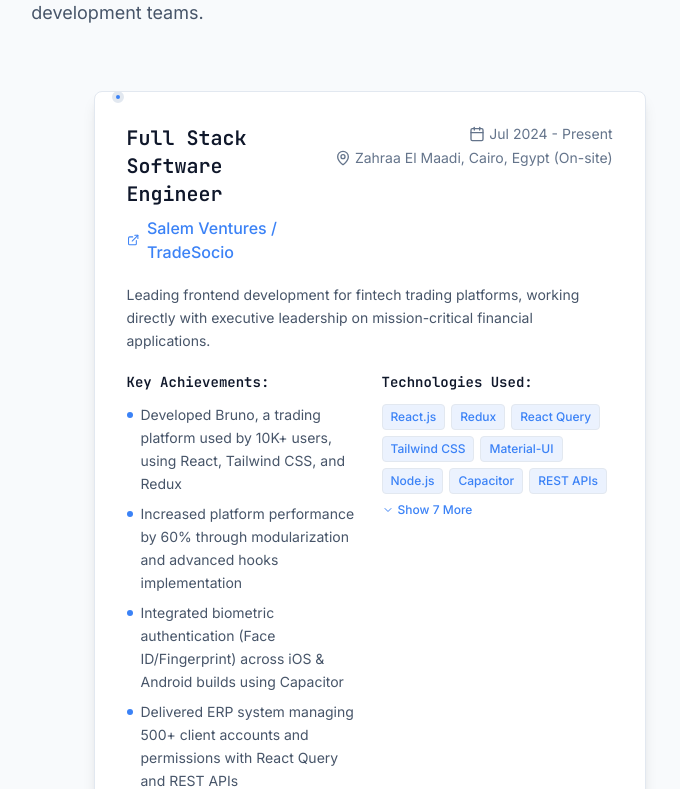
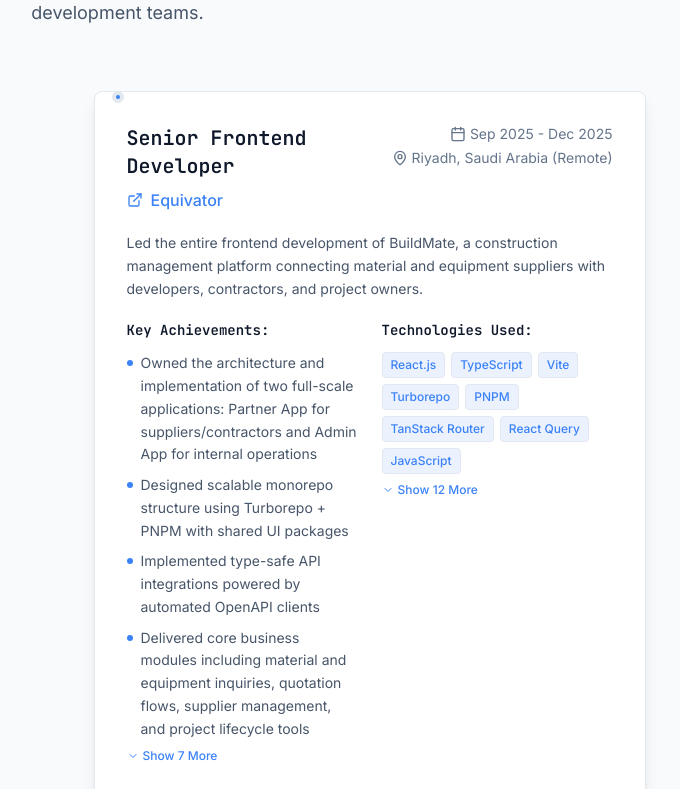
Before and after one commit to YousifAbozid/YousifAbozid.github.io, a React (Vite) app: page / in a window 1280 px wide. Shown: the part 2320-3109 px from the top of the page, without its empty margins (515-1195 px from the left). Built offline with nearby package versions, Linux system fonts and the light colour scheme.

Commit message:
Update resume PDF and dynamically calculate experience in About section

```diff
--- a/src/components/sections/About.tsx
+++ b/src/components/sections/About.tsx
@@ -58,7 +58,9 @@ export default function About() {
                   <h4 className="font-heading font-semibold text-l-text-1 dark:text-d-text-1 mb-2">
                     Experience
                   </h4>
-                  <p className="text-l-text-2 dark:text-d-text-2">4+ Years</p>
+                  <p className="text-l-text-2 dark:text-d-text-2">
+                    {new Date().getFullYear() - 2021}+ Years
+                  </p>
                 </div>
                 <div>
                   <h4 className="font-heading font-semibold text-l-text-1 dark:text-d-text-1 mb-2">
@@ -101,7 +103,7 @@ export default function About() {
                 </div>
                 <div className="bg-l-bg-2 dark:bg-d-bg-2 p-6 rounded-lg border border-border-l dark:border-border-d">
                   <div className="text-3xl font-heading font-bold text-primary mb-2">
-                    4+
+                    {new Date().getFullYear() - 2021}+
                   </div>
                   <div className="text-l-text-2 dark:text-d-text-2">
                     Years Experience
--- a/src/data/portfolio.ts
+++ b/src/data/portfolio.ts
@@ -70,7 +70,7 @@ export const personalInfo = {
   title: 'Full Stack Software Engineer',
   subtitle: 'Building scalable web applications with modern technologies',
   bio: [
-    'Passionate Full Stack Software Engineer with 4+ years of experience creating robust, scalable applications. Specialized in React, TypeScript, Node.js, and cloud technologies.',
+    `Passionate Full Stack Software Engineer with ${new Date().getFullYear() - 2021}+ years of experience creating robust, scalable applications. Specialized in React, TypeScript, Node.js, and cloud technologies.`,
     'I thrive on solving complex problems and delivering high-quality solutions that exceed expectations. My approach combines technical expertise with user-centered design thinking.',
     "When I'm not coding, you'll find me exploring new technologies, contributing to open source projects, or mentoring fellow developers in the community.",
   ],
@@ -88,10 +88,56 @@ export const personalInfo = {
 export const experiences: Experience[] = [
   {
     id: '1',
+    title: 'Senior Frontend Developer',
+    company: 'Equivator',
+    location: 'Riyadh, Saudi Arabia (Remote)',
+    startDate: new Date('2025-09-01'),
+    endDate: new Date('2025-12-04'),
+    description:
+      'Led the entire frontend development of BuildMate, a construction management platform connecting material and equipment suppliers with developers, contractors, and project owners.',
+    achievements: [
+      'Owned the architecture and implementation of two full-scale applications: Partner App for suppliers/contractors and Admin App for internal operations',
+      'Designed scalable monorepo structure using Turborepo + PNPM with shared UI packages',
+      'Implemented type-safe API integrations powered by automated OpenAPI clients',
+      'Delivered core business modules including material and equipment inquiries, quotation flows, supplier management, and project lifecycle tools',
+      'Built robust notifications system used across both applications',
+      'Collaborated remotely with distributed team across Egypt, Syria, Turkey, and the UAE',
+      'Worked closely with UI/UX designers, backend engineers, and QA teams to deliver fast, intuitive, and reliable web applications',
+      'Shaped product usability, performance, and consistency from component architecture to deployment workflows',
+      'Established deployment workflows across multiple environments (dev, staging, demo, production)',
+      'Successfully delivered production-ready platform that bridges construction suppliers and developers',
+      'Significantly improved procurement, communication, and operations across the construction ecosystem',
+    ],
+    technologies: [
+      'React.js',
+      'TypeScript',
+      'Vite',
+      'Turborepo',
+      'PNPM',
+      'TanStack Router',
+      'React Query',
+      'JavaScript',
+      'Tailwind CSS',
+      'REST APIs',
+      'JWT',
+      'ESLint',
+      'Prettier',
+      'CI/CD',
+      'OpenAPI',
+      'Monorepo Architecture',
+      'Remote Collaboration',
+      'Agile Methodologies',
+      'Construction Tech',
+      'Web Development',
+    ],
+  },
+  {
+    id: '2',
     title: 'Full Stack Software Engineer',
     company: 'Salem Ventures / TradeSocio',
     location: 'Zahraa El Maadi, Cairo, Egypt (On-site)',
     startDate: new Date('2024-07-01'),
+    endDate: new Date('2025-07-31'),
     description:
       'Leading frontend development for fintech trading platforms, working directly with executive leadership on mission-critical financial applications.',
     achievements: [
@@ -125,7 +171,7 @@ export const experiences: Experience[] = [
     ],
   },
   {
-    id: '2',
+    id: '3',
     title: 'Software Engineer',
     company: 'Mohandes Life Insurance',
     location: 'Dokki, Giza, Egypt (On-site)',
@@ -156,7 +202,7 @@ export const experiences: Experience[] = [
     ],
   },
   {
-    id: '3',
+    id: '4',
     title: 'Software Engineer',
     company: 'African Leadership Experience',
     location: 'Westlands, Nairobi, Kenya (Remote)',
@@ -196,7 +242,7 @@ export const experiences: Experience[] = [
     ],
   },
   {
-    id: '4',
+    id: '5',
     title: 'Software Engineer Intern',
     company: 'Gig Bud',
     location: 'Zagazig, Sharqia, Egypt (On-site)',
@@ -235,47 +281,107 @@ export const experiences: Experience[] = [
 ];
 
 export const skills: Skill[] = [
-  // Frontend
+  // Frontend Languages & Core
+  { name: 'HTML5', level: 95, category: 'frontend' },
+  { name: 'CSS3', level: 95, category: 'frontend' },
   { name: 'JavaScript', level: 95, category: 'frontend' },
+  { name: 'TypeScript', level: 90, category: 'frontend' },
+
+  // Frontend Frameworks & Libraries
   { name: 'React.js', level: 95, category: 'frontend' },
+  { name: 'React 19', level: 95, category: 'frontend' },
+  { name: 'Next.js', level: 90, category: 'frontend' },
+  { name: 'Vite', level: 90, category: 'frontend' },
   { name: 'Redux', level: 90, category: 'frontend' },
-  { name: 'React Query', level: 85, category: 'frontend' },
-  { name: 'Next.js', level: 90, category: 'frontend' },
-  { name: 'TypeScript', level: 85, category: 'frontend' },
-  { name: 'HTML5', level: 95, category: 'frontend' },
-  { name: 'CSS3', level: 90, category: 'frontend' },
+  { name: 'Context API', level: 90, category: 'frontend' },
+
+  // UI Libraries & Styling
   { name: 'Tailwind CSS', level: 95, category: 'frontend' },
+  { name: 'Tailwind CSS v4', level: 95, category: 'frontend' },
   { name: 'Material-UI', level: 90, category: 'frontend' },
+  { name: 'Bootstrap', level: 85, category: 'frontend' },
+  { name: 'Shadcn/UI', level: 85, category: 'frontend' },
+  { name: 'Styled Components', level: 80, category: 'frontend' },
+
+  // State Management & Data Fetching
+  { name: 'TanStack Query', level: 90, category: 'frontend' },
+  { name: 'React Query', level: 90, category: 'frontend' },
+  { name: 'TanStack Router', level: 85, category: 'frontend' },
+  { name: 'React Router', level: 90, category: 'frontend' },
+  { name: 'Apollo Client', level: 75, category: 'frontend' },
+
+  // Mobile & Cross-Platform
   { name: 'Capacitor', level: 85, category: 'frontend' },
+  { name: 'React Hook Form', level: 85, category: 'frontend' },
+  { name: 'Zod', level: 80, category: 'frontend' },
+  { name: 'Framer Motion', level: 80, category: 'frontend' },
+  { name: 'Lucide React', level: 85, category: 'frontend' },
 
-  // Backend
+  // Backend Languages & Runtime
   { name: 'Node.js', level: 90, category: 'backend' },
+  { name: 'Python', level: 70, category: 'backend' },
+  { name: 'C', level: 65, category: 'backend' },
+  { name: 'SQL', level: 85, category: 'backend' },
+  { name: 'Bash', level: 85, category: 'backend' },
+
+  // Backend Frameworks & Libraries
   { name: 'Express.js', level: 90, category: 'backend' },
+  { name: 'Mongoose', level: 85, category: 'backend' },
+
+  // APIs & Authentication
   { name: 'REST APIs', level: 95, category: 'backend' },
+  { name: 'OpenAPI', level: 85, category: 'backend' },
+  { name: 'Swagger', level: 85, category: 'backend' },
+  { name: 'GraphQL', level: 75, category: 'backend' },
+  { name: 'JWT', level: 90, category: 'backend' },
+  { name: 'Clerk Auth', level: 80, category: 'backend' },
+  { name: 'bcrypt', level: 85, category: 'backend' },
+  { name: 'CORS', level: 85, category: 'backend' },
+  { name: 'Webhooks', level: 80, category: 'backend' },
+  { name: 'Axios', level: 90, category: 'backend' },
+  { name: 'Fetch API', level: 95, category: 'backend' },
+
+  // Databases
   { name: 'MongoDB', level: 85, category: 'backend' },
   { name: 'PostgreSQL', level: 80, category: 'backend' },
-  { name: 'JWT', level: 90, category: 'backend' },
-  { name: 'bcrypt', level: 85, category: 'backend' },
-  { name: 'GraphQL', level: 75, category: 'backend' },
-  { name: 'Python', level: 70, category: 'backend' },
-  { name: 'C', level: 65, category: 'backend' },
 
-  // DevOps & Tools
+  // DevOps & Version Control
   { name: 'Git', level: 95, category: 'devops' },
   { name: 'GitHub', level: 95, category: 'devops' },
-  { name: 'GitHub Actions', level: 80, category: 'devops' },
+  { name: 'GitHub Actions', level: 85, category: 'devops' },
   { name: 'Azure DevOps', level: 75, category: 'devops' },
-  { name: 'ESLint', level: 85, category: 'devops' },
-  { name: 'Prettier', level: 85, category: 'devops' },
+  { name: 'CI/CD', level: 85, category: 'devops' },
+  { name: 'CircleCI', level: 70, category: 'devops' },
+
+  // Testing
+  { name: 'Jest', level: 80, category: 'devops' },
+  { name: 'Jasmine', level: 75, category: 'devops' },
+  { name: 'Cypress', level: 80, category: 'devops' },
+  { name: 'Playwright', level: 75, category: 'devops' },
+
+  // Code Quality & Tools
+  { name: 'ESLint', level: 90, category: 'devops' },
+  { name: 'Prettier', level: 90, category: 'devops' },
   { name: 'Husky', level: 85, category: 'devops' },
-  { name: 'CI/CD', level: 80, category: 'devops' },
+  { name: 'Turborepo', level: 85, category: 'devops' },
+  { name: 'PNPM', level: 85, category: 'devops' },
+
+  // Cloud & Deployment
   { name: 'AWS', level: 70, category: 'devops' },
-  { name: 'Linux', level: 75, category: 'devops' },
-  { name: 'Bash', level: 85, category: 'devops' },
-  { name: 'Shell Scripting', level: 85, category: 'devops' },
+  { name: 'Netlify', level: 80, category: 'devops' },
+  { name: 'Vercel', level: 85, category: 'devops' },
+  { name: 'Heroku', level: 75, category: 'devops' },
   { name: 'Docker', level: 65, category: 'devops' },
 
-  // Soft Skills
+  // Operating Systems & Shell
+  { name: 'Linux', level: 80, category: 'devops' },
+  { name: 'Shell Scripting', level: 85, category: 'devops' },
+
+  // Third-Party Services
+  { name: 'Stripe', level: 80, category: 'devops' },
+  { name: 'Cloudinary', level: 80, category: 'devops' },
+
+  // Soft Skills & Methodologies
   { name: 'Problem Solving', level: 95, category: 'soft' },
   { name: 'Team Leadership', level: 90, category: 'soft' },
   { name: 'Communication', level: 90, category: 'soft' },
@@ -284,6 +390,9 @@ export const skills: Skill[] = [
   { name: 'Code Review', level: 90, category: 'soft' },
   { name: 'Time Management', level: 90, category: 'soft' },
   { name: 'Attention to Detail', level: 85, category: 'soft' },
+  { name: 'Remote Collaboration', level: 90, category: 'soft' },
+  { name: 'Teamwork', level: 95, category: 'soft' },
+  { name: 'Agile Methodologies', level: 85, category: 'soft' },
 ];
 
 export const projects: Project[] = [
@@ -386,7 +495,7 @@ export const projects: Project[] = [
     category: 'fullstack',
     githubUrl: 'https://github.com/YousifAbozid/template-nextjs-ts',
     demoUrl: 'https://template-nextjs-ts.vercel.app/',
-    featured: false,
+    featured: true,
   },
   {
     id: '5',
@@ -412,7 +521,7 @@ export const projects: Project[] = [
     category: 'backend',
     githubUrl: 'https://github.com/YousifAbozid/template-nextjs-backend',
     demoUrl: 'https://template-nextjs-backend.vercel.app/',
-    featured: false,
+    featured: true,
   },
   {
     id: '6',
```
Also changed, not shown: 1 other file (tests, documents, lock files or other folders).
